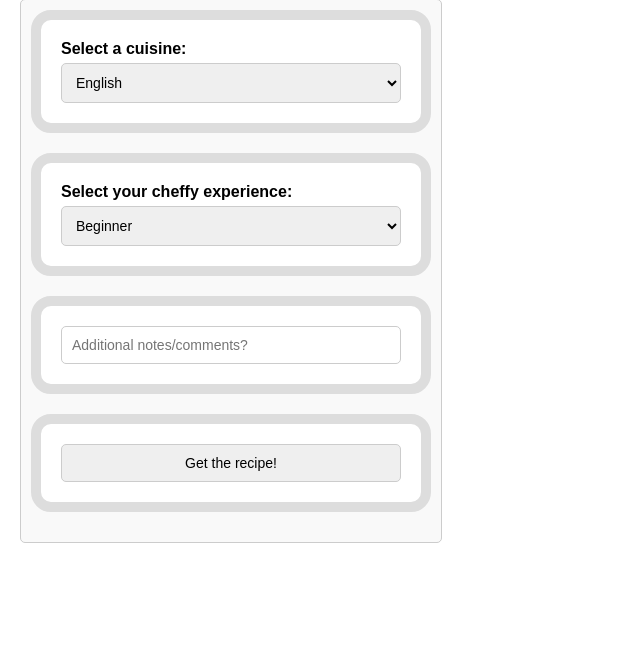
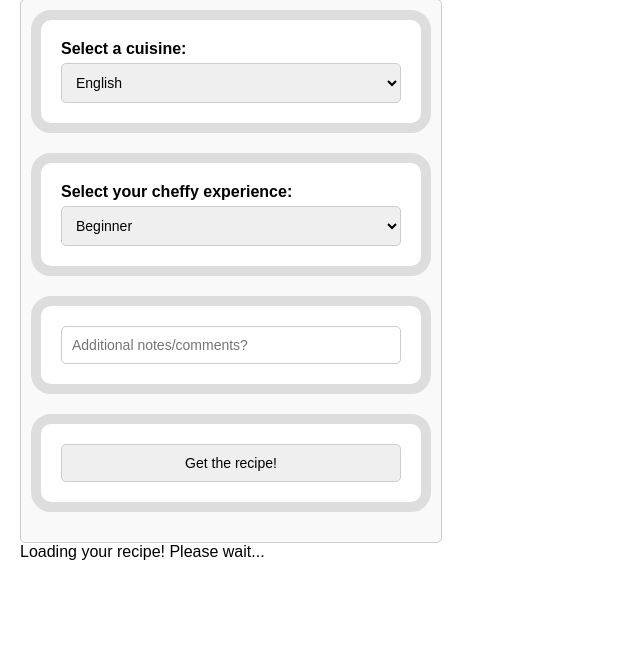
Before and after one commit to jamesnvdm/Food-Apps, a Django app: page / in a window 1280 px wide. Shown: the part 63-717 px from the top of the page, without its empty margins (0-640 px from the left). Run offline with Django 5.2, Linux system fonts and the light colour scheme.

Commit message:
Updated page layout

```diff
--- a/cuisine_app/templates/index.html
+++ b/cuisine_app/templates/index.html
@@ -17,7 +17,6 @@
         <div class="form-group">
             <label for="cuisine">Select a cuisine:</label>
             <select id="cuisine">
-                <label>Select your desired cuisine:</label>
                 <option value="English">English</option>
                 <option value="Indian">Indian</option>
                 <option value="Chinese">Chinese</option>
@@ -45,6 +44,11 @@
         </div>
     </form>
 
+    <div id="loading-indicator">
+        <div class="spinner"></div>
+        Loading your recipe! Please wait...
+    </div>
+
     <div class="result-container" id="richTextField" contenteditable="false">
         <p name="result"></p>
     </div>
```
